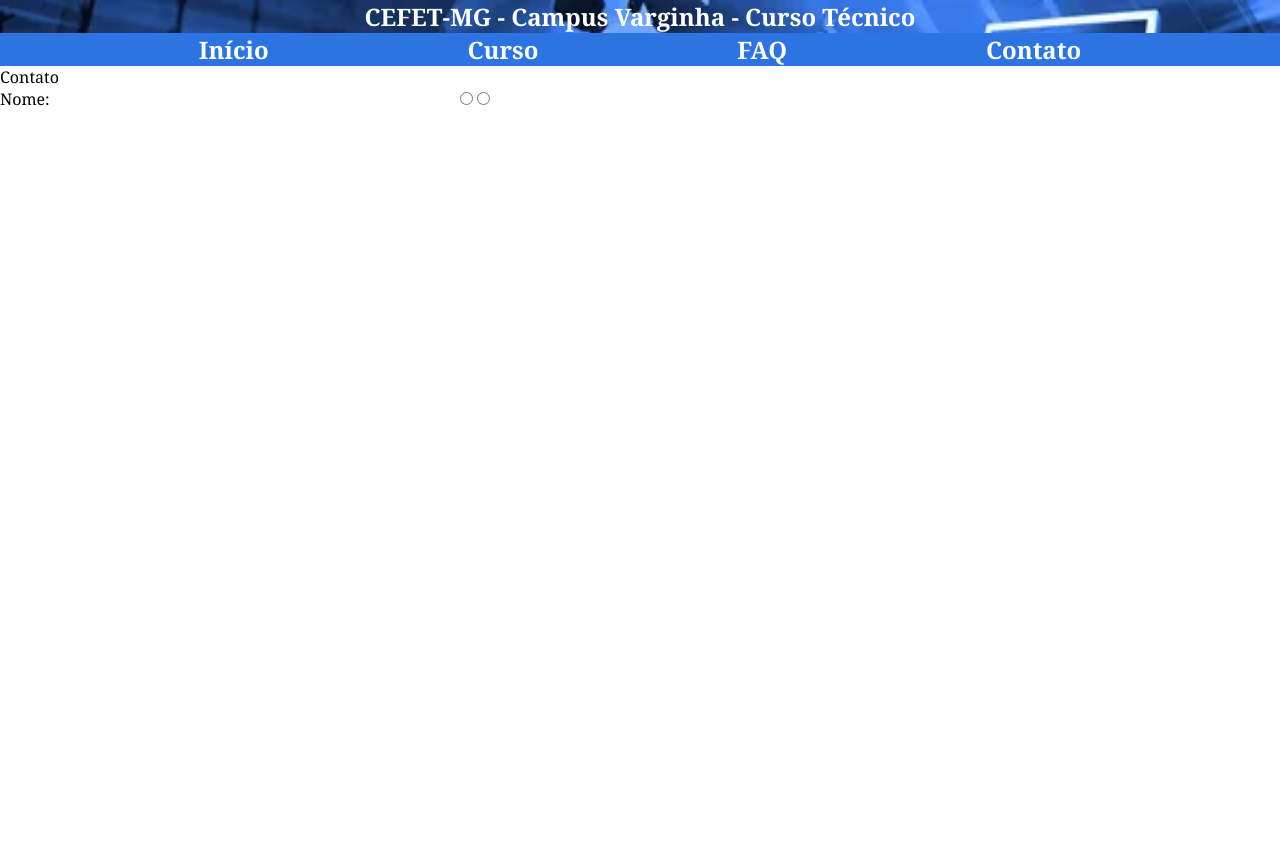
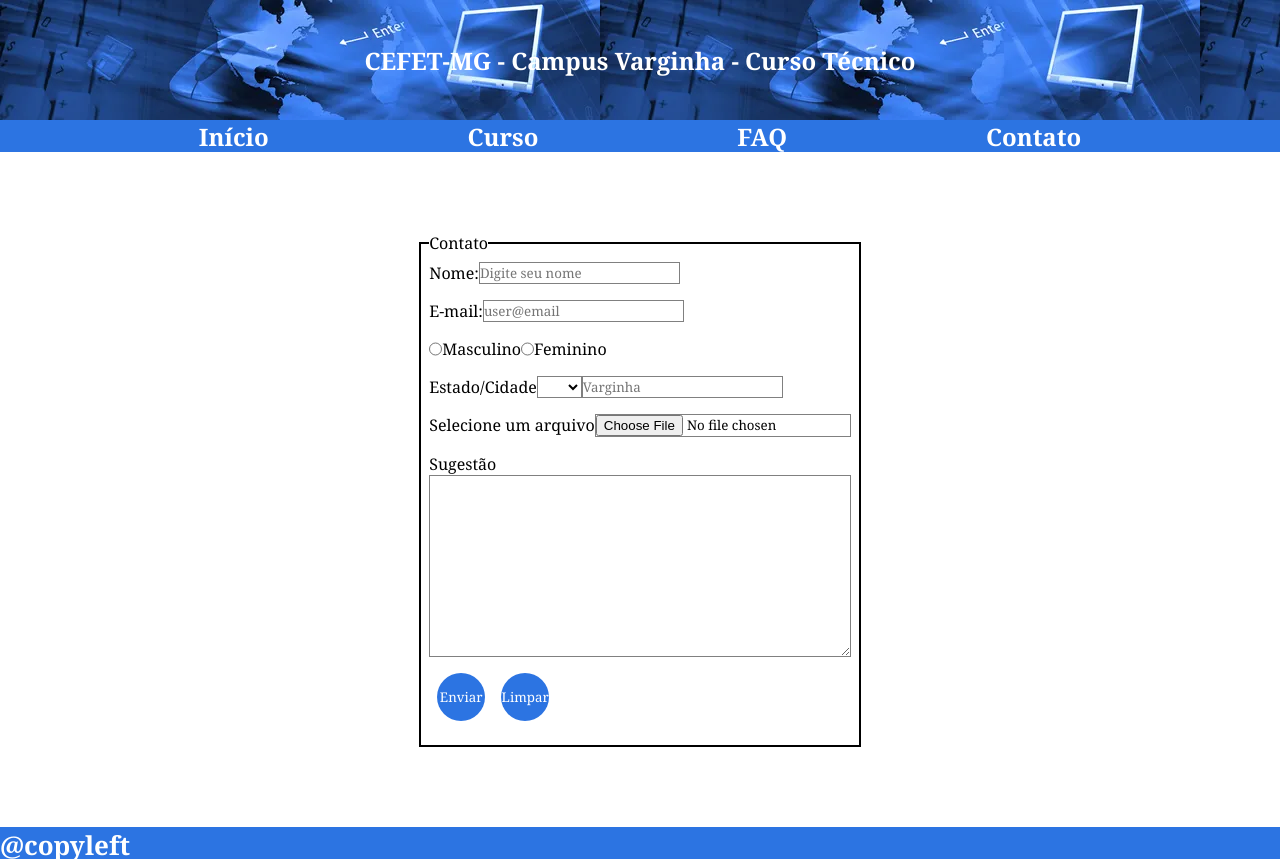
Before and after one commit to Alvaro13HB/AtividadeLAW, a plain HTML site: page contato.html in a window 1280 px wide. Before the commit the page ends 800 px from the top, so only its background shows below. Drawn offline with Linux system fonts and the light colour scheme.

Commit message:
aula 19/07

```diff
--- a/contato.html
+++ b/contato.html
@@ -1,5 +1,5 @@
 <!DOCTYPE html>
-<html lang="en">
+<html lang="pt-BR">
 <head>
     <meta charset="UTF-8">
     <meta name="viewport" content="width=device-width, initial-scale=1.0">
@@ -12,31 +12,69 @@
             <h1>CEFET-MG - Campus Varginha - Curso Técnico</h1>
         </section>
         <section class="atalhos">
-            <h1>Início</h1>
-            <h1>Curso</h1>
+            <a href="index.html">
+                <h1>Início</h1>
+            </a>
+                <h1>Curso</h1>
             <h1>FAQ</h1>
-            <a href="contato.html"><h1>
-                Contato
-            </h1></a>
+            <a href="contato.html">
+                <h1>Contato</h1>
+            </a>
         </section>
     </header>
 
-    <form action="" method="post" enctype="multipart/form-data">
-        <fieldset>
+    <main>
+        <form action="" method="post" enctype="multipart/form-data">
+            <fieldset>
 
-            <legend>Contato</legend>
+                <legend>Contato</legend>
+                <div>
+                    <label for="nome">Nome: </label>
+                    <input type="text" name="nome" id="nome" placeholder="Digite seu nome">
+                </div>
 
-            <label for="nome">Nome: </label>
-            <input type="text" name="nome">
-            <input type="email" name="email">
-            <input type="radio" name="sexo" value="M">
-            <input type="radio" name="sexo" id="F">
+                <div>
+                    <label for="email">E-mail: </label>
+                    <input type="email" name="email" id="nome" placeholder="user@email">
+                </div>
 
+                <div>
+                    <input type="radio" name="sexo" value="M" id="masculino">
+                    <label for="masculino"> Masculino</label>
+                    <input type="radio" name="sexo" value="F" id="feminino">
+                    <label for="feminino"> Feminino</label>
+                </div>
 
-        </fieldset>
+                <div>
+                    <label for="estado">Estado/Cidade</label>
+                    <select name="estado" id="estado">
+                        <option value=""></option>
+                        <option value="MG">MG</option>
+                        <option value="RJ">RJ</option>
+                        <option value="SP">SP</option>
+                    </select>
+                    <input type="text" name="cidade" placeholder="Varginha">
+                </div>
 
-    </form>
+                <div>
+                    <label for="arquivo">Selecione um arquivo </label>
+                    <input type="file" name="arquivo" id="arquivo">
+                </div>
 
+                <label for="sugestao">Sugestão</label>
+                <textarea name="sugestao" id="sugestao" cols="10" rows="10"></textarea>
+
+                <div class="botoes">
+                    <button type="submit">Enviar</button>
+                    <button type="reset">Limpar</button>
+                </div>
+            </fieldset>
+        </form>
+    </main>
+
+    <footer>
+        <h1>@copyleft</h1>
+    </footer>
 
 </body>
 </html>
--- a/style.css
+++ b/style.css
@@ -17,13 +17,16 @@ header{
     flex-direction: column;
 }
 .titulo{
+    display: flex;
+    align-items: center;
+    justify-content: center;
+    align-items: center;
+    height: 120px;
     background-image: url("banner.jpeg");
-    background-repeat: no-repeat;
-    background-size: cover;
-    text-align: center;
 }
 
 .atalhos{
+    height: 2rem;
     background-color: var(--azul);
     display: flex;
     justify-content: space-evenly;
@@ -32,3 +35,55 @@ header{
     color: white;
     text-decoration: none;
 }
+
+footer{
+    color: white;
+    background-color: var(--azul);
+    font-size: small;
+    height: 2rem;
+}
+
+main {
+    display: flex;
+    justify-content: center;
+    align-items: center;
+    min-height: calc(100vh - 120px - 4rem);
+}
+
+fieldset{
+    margin: 5rem;
+    padding: 0.5rem;
+    border: 2px solid black;
+    width: fit-content;
+    display: flex;
+    flex-direction: column;
+}
+
+select{
+    border: 1px solid gray;
+    background-color: white;
+}
+
+input {
+    border: 1px solid gray;
+}
+
+textarea {
+    border: 1px solid gray;
+    margin-bottom: 1rem;
+}
+
+div {
+    margin-bottom: 1rem;
+    display: flex;
+    flex-direction: row;
+}
+
+.botoes button {
+    margin: 0 0.5rem;
+    background-color: #2c74e2;
+    color: white;
+    height: 3rem;
+    width: 3rem;
+    border-radius: 50%;
+}
```
Also changed, not shown: index.html (+21 -5 lines).
